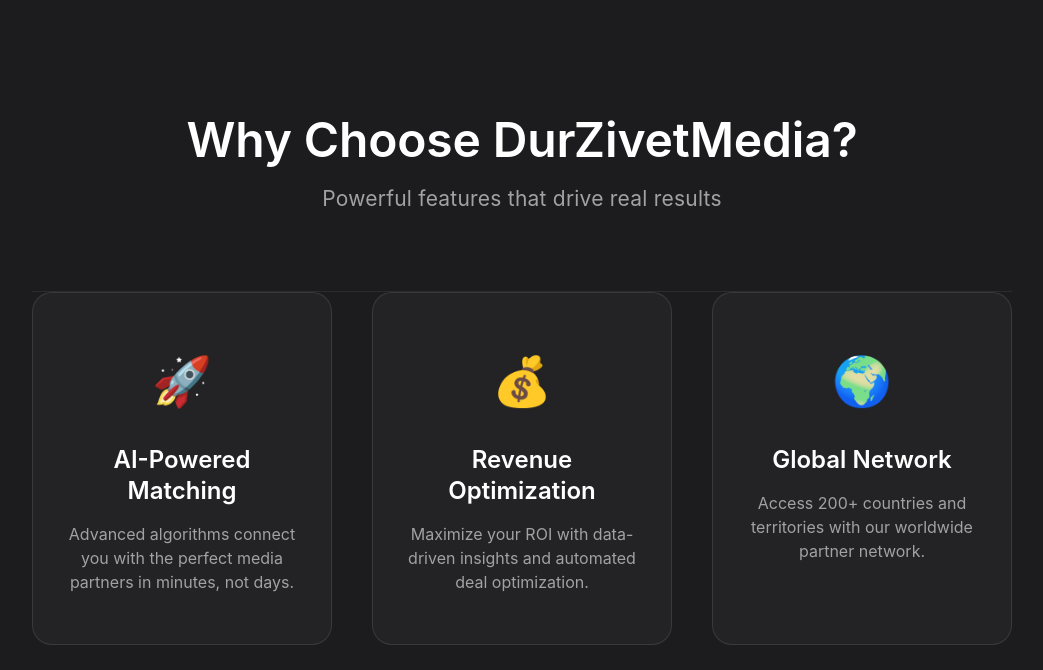
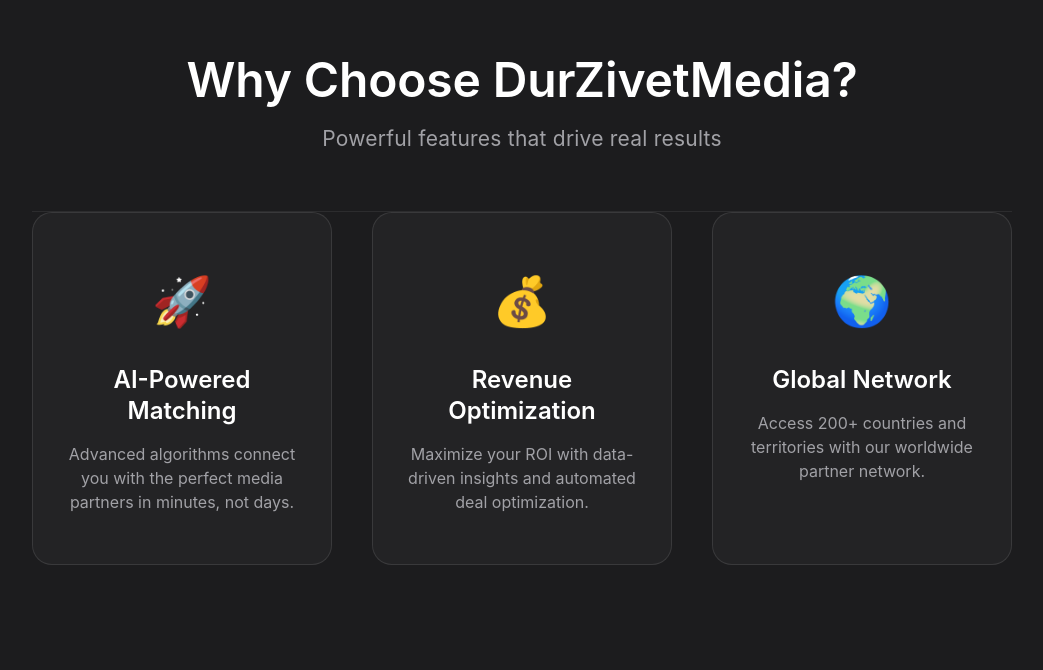
Before and after one commit to Zivet-svg/braiden-server, a React (Vite) app: page / in a window 1280 px wide. Shown: the part 850-1520 px from the top of the page, without its empty margins (118-1161 px from the left). Built offline with nearby package versions, Linux system fonts and the light colour scheme.

Commit message:
Remove gap between hero and features section for better flow

```diff
--- a/src/index.css
+++ b/src/index.css
@@ -400,13 +400,14 @@
 
 /* Features Preview Section */
 .features-preview {
-  padding: 120px 0;
+  padding: 0 0 120px 0;
   background: #1c1c1e;
 }
 
 .section-header {
   text-align: center;
-  margin-bottom: 80px;
+  margin-bottom: 60px;
+  padding-top: 60px;
 }
 
 .section-title {
```
